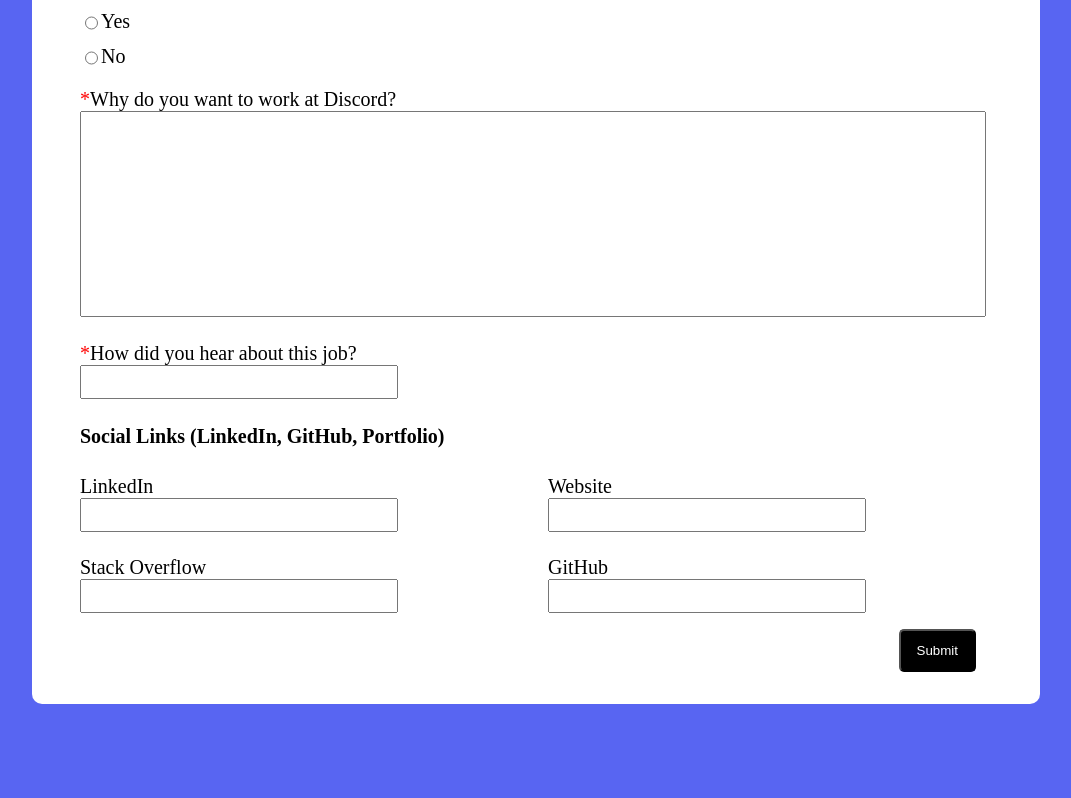
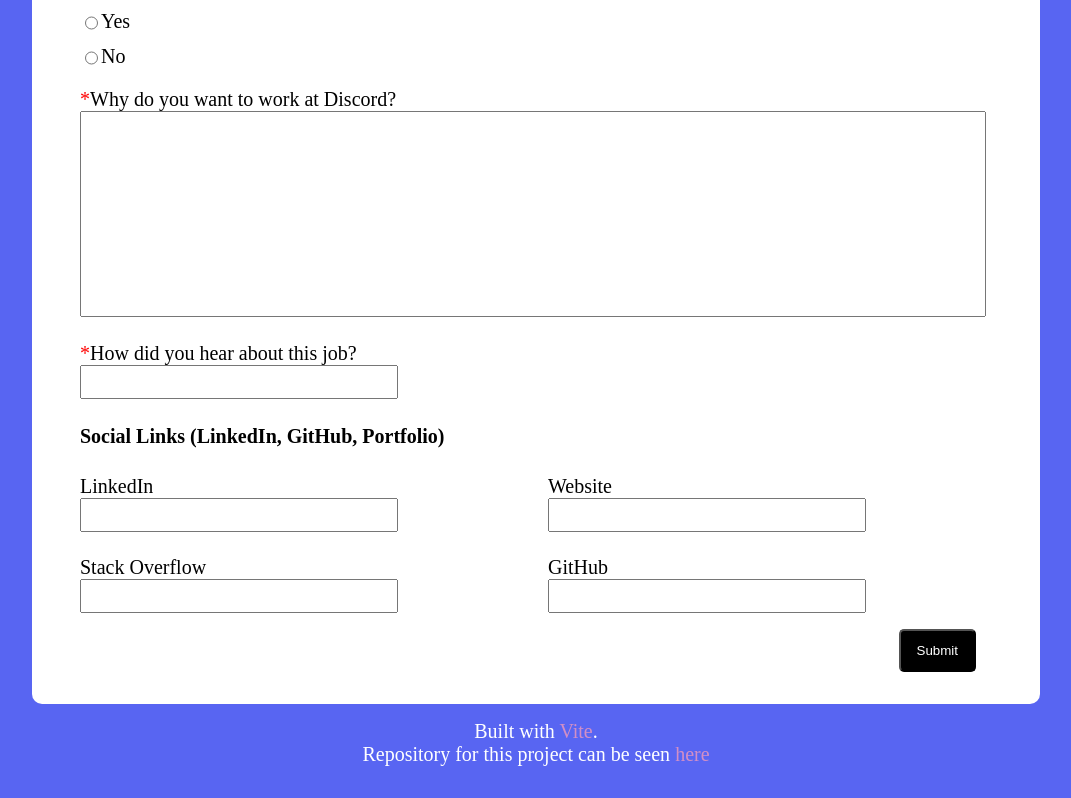
Before and after one commit to WesloTheWeb/discord-form-application, a React (Vite) app: page / in a window 1280 px wide. Shown: the part 875-1673 px from the top of the page, without its empty margins (104-1175 px from the left). Before the commit the page ends 1611 px from the top, so only its background shows below. Built offline with nearby package versions, Linux system fonts and the light colour scheme; a web font is replaced by a local one.

Commit message:
Footer added and minor styling. Link to repo

```diff
--- a/src/App.css
+++ b/src/App.css
@@ -25,6 +25,21 @@ span {
   text-align: right;
 }
 
+footer {
+  text-align: center;
+  color: #fff;
+}
+
+a {
+  color: #d28fc6;
+  text-decoration: none;
+}
+
+a:hover {
+  color: gold;
+  font-weight: bold;
+}
+
 button {
   background-color: #000;
   color: #fff;
@@ -32,6 +47,10 @@ button {
   border-radius: 5px;
   cursor: pointer;
   margin: 1rem;
+}
+
+button:hover {
+  font-weight: bold;
 }
 
 .logo {
--- a/src/App.tsx
+++ b/src/App.tsx
@@ -1,6 +1,7 @@
 import Logo from './components/Logo/Logo';
 import ApplicationForm from './components/Form/ApplicationForm';
 import './App.css'
+import Footer from './components/Footer/Footer';
 
 function App() {
 
@@ -9,6 +10,7 @@ function App() {
       <Logo />
       <h1>Discord Application Form</h1>
       <ApplicationForm />
+      <Footer />
     </>
   )
 };
--- /dev/null
+++ b/src/components/Footer/Footer.tsx
@@ -0,0 +1,17 @@
+const Footer = () => {
+    return (
+        <footer>
+            Built with <a href="https://vitejs.dev" target="_blank" rel="noopener noreferrer">Vite</a>. <br />
+            Repository for this project can be seen&nbsp;
+            <a
+                href="https://github.com/WesloTheWeb/discord-form-application"
+                target="_blank"
+                rel="noopener noreferrer"
+            >
+            here
+            </a>
+        </footer>
+    );
+};
+
+export default Footer;
--- a/src/components/Logo/Logo.tsx
+++ b/src/components/Logo/Logo.tsx
@@ -1,5 +1,3 @@
-import React from 'react';
-
 const Logo = ({}) => {
     return (
         <svg
```
Also changed, not shown: src/index.css (+0 -32 lines).
